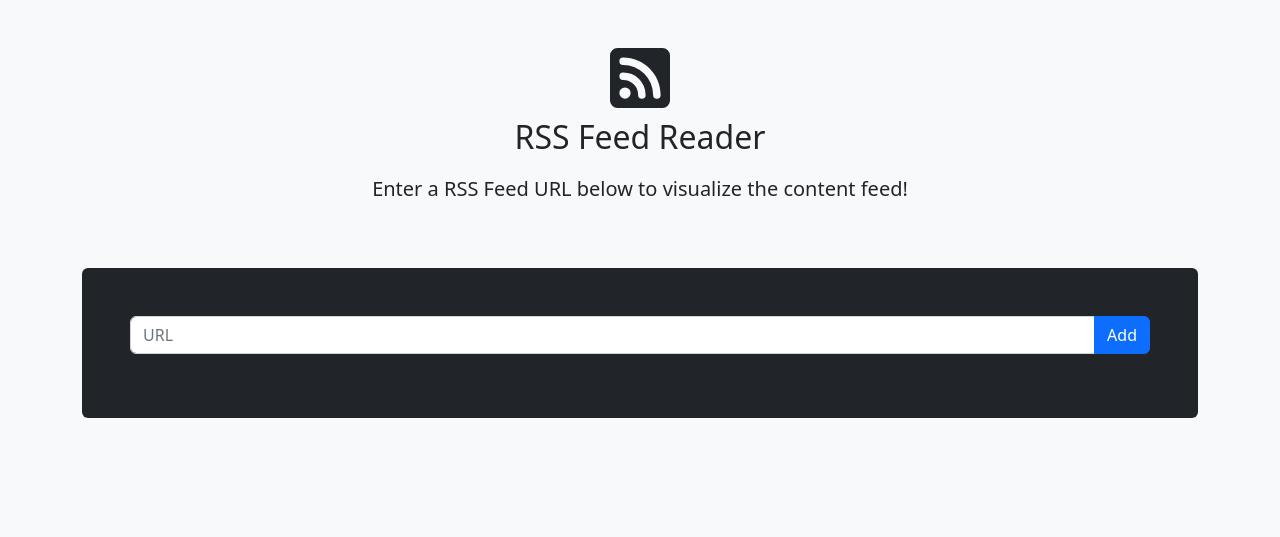
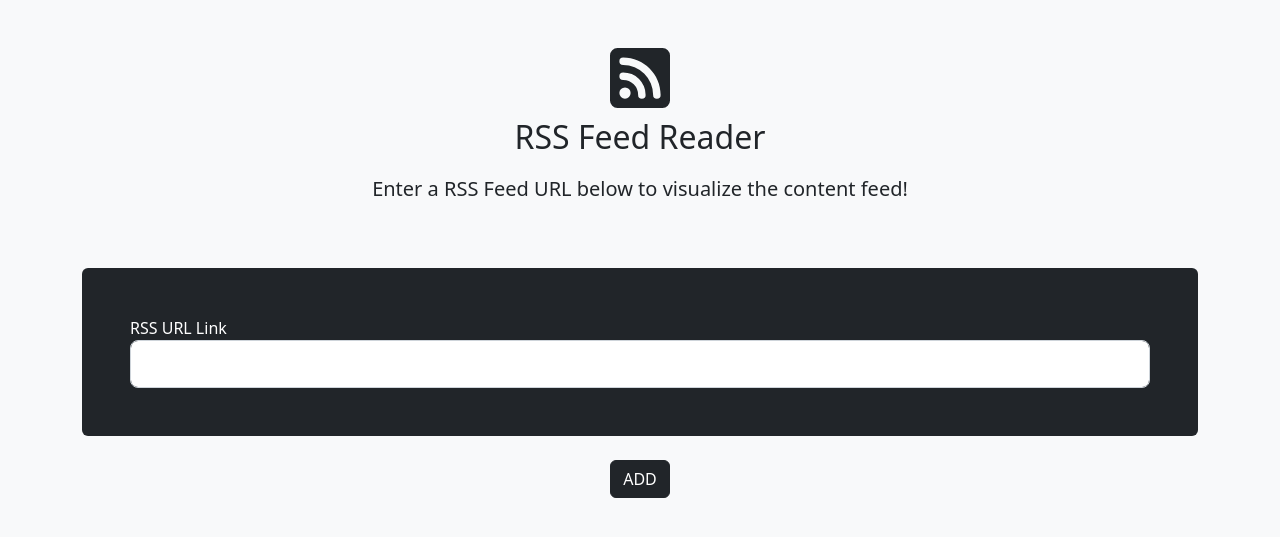
Before and after one commit to aclcoelho/rss_feed_reader, a Flask app: page / in a window 1280 px wide. Shown: the top 537 px of the page. Run offline with Flask 2, Linux system fonts and the light colour scheme.

Commit message:
Added new templates and attempting to parse results

```diff
--- a/rss_feed_reader/__init__.py
+++ b/rss_feed_reader/__init__.py
@@ -1,9 +1,13 @@
 from flask import Flask
+from rss_feed_reader.config import Config
 
-def create_app():
+def create_app(config_class=Config):
     app = Flask(__name__)
+    app.config.from_object(Config)
 
     from rss_feed_reader.main.routes import main
+    from rss_feed_reader.rss.routes import rss
     app.register_blueprint(main)
+    app.register_blueprint(rss)
 
     return app
--- /dev/null
+++ b/rss_feed_reader/config.py
@@ -0,0 +1,4 @@
+import os
+
+class Config:
+    SECRET_KEY = os.environ.get('SECRET_KEY')
--- a/rss_feed_reader/main/routes.py
+++ b/rss_feed_reader/main/routes.py
@@ -1,9 +1,37 @@
-from flask import render_template, Blueprint
+from flask import render_template, Blueprint, session
+from rss_feed_reader.rss.forms import URLForm
 import feedparser
 
 main = Blueprint('main', __name__)
 
-@main.route("/")
-@main.route("/home")
+@main.route("/", methods=['GET', 'POST'])
+@main.route("/home", methods=['GET', 'POST'])
 def home():
-    return render_template("home.html")
+    titles = []
+    descriptions = []
+    dates = []
+    links = []
+    form = URLForm()
+    if form.validate_on_submit():
+        url = form.url.data
+        rss = feedparser.parse(url)
+        for feed in rss.entries:
+            titles.append(feed.title[0])
+            dates.append(feed.updated[0])
+            descriptions.append(feed.description[0])
+            links.append(feed.link[0])
+    session['titles'] = titles
+    session['descriptions'] = descriptions
+    session['dates'] = dates
+    session['links'] = links
+
+    return render_template("home.html", form=form, titles=titles, descriptions=descriptions, dates=dates, links=links)
+
+
+@main.route("/rss", methods=['GET'])
+def rss():
+    titles=session.get("titles",None)
+    descriptions=session.get("descriptions",None)
+    dates=session.get("dates",None)
+    links=session.get("links",None)
+    return render_template("feed.html", titles=titles, descriptions=descriptions, dates=dates, links=links)
--- a/rss_feed_reader/rss/forms.py
+++ b/rss_feed_reader/rss/forms.py
@@ -3,5 +3,5 @@ from wtforms import StringField, SubmitField
 from wtforms.validators import DataRequired
 
 class URLForm(FlaskForm):
-    url = StringField('URL', validators=[DataRequired()])
-    submit = SubmitField('Post')
+    url = StringField('RSS URL Link', validators=[DataRequired()])
+    submit = SubmitField('ADD')
--- /dev/null
+++ b/rss_feed_reader/templates/feed.html
@@ -0,0 +1,6 @@
+{% extends "layout.html" %}
+{% block content %}
+<p>
+    {% print(titles) %}
+</p>
+{% endblock content %}
--- a/rss_feed_reader/templates/home.html
+++ b/rss_feed_reader/templates/home.html
@@ -1,35 +1,34 @@
-<!DOCTYPE html>
-<html lang="en">
-    <head>
-        <meta charset="utf-8">
-        <meta name="viewport" content="width=device-width, initial-scale=1">
-        <title>RSS Feed Reader</title>
-        <link href="https://cdn.jsdelivr.net/npm/bootstrap@5.2.0/dist/css/bootstrap.min.css" rel="stylesheet" integrity="sha384-gH2yIJqKdNHPEq0n4Mqa/HGKIhSkIHeL5AyhkYV8i59U5AR6csBvApHHNl/vI1Bx" crossorigin="anonymous">
-    </head>
-    <body class="bg-light">
-        <div class="container">
-            <main>
-                <div class="py-5 text-center">
-                    <svg xmlns="http://www.w3.org/2000/svg" width="60" height="60" fill="currentColor" class="bi bi-rss-fill" viewBox="0 0 16 16">
-                        <path d="M2 0a2 2 0 0 0-2 2v12a2 2 0 0 0 2 2h12a2 2 0 0 0 2-2V2a2 2 0 0 0-2-2H2zm1.5 2.5c5.523 0 10 4.477 10 10a1 1 0 1 1-2 0 8 8 0 0 0-8-8 1 1 0 0 1 0-2zm0 4a6 6 0 0 1 6 6 1 1 0 1 1-2 0 4 4 0 0 0-4-4 1 1 0 0 1 0-2zm.5 7a1.5 1.5 0 1 1 0-3 1.5 1.5 0 0 1 0 3z"/>
-                    </svg>
-                    <br>
-                    <h2 style="padding: 10px 10px 10px 10px">RSS Feed Reader</h2>
-                    <p class="lead">
-                        Enter a RSS Feed URL below to visualize the content feed!
-                    </p>
-                </div>
-                <div class="p-4 p-md-5 mb-4 rounded text-bg-dark">
-                    <div class="row flex-nowrap justify-content-between align-items-center">
-                        <div class="input-group mb-3">
-                            <input type="text" class="form-control" placeholder="URL" aria-label="URL" aria-describedby="button-addon2">
-                            <button class="btn btn-primary" type="button" id="button-addon2">Add</button>
+{% extends "layout.html" %}
+{% block content %}
+                <div class="content-section">
+                    <form method="POST" action="">
+                        {{ form.hidden_tag() }}
+                        <fieldset class="form-group">
+                            <div class="p-4 p-md-5 mb-4 rounded text-bg-dark">
+                                <div class="row flex-nowrap justify-content-between align-items-center">
+                                        <div class="form-group">
+                                            {{ form.url.label(class="form-control-label") }}
+
+                                            {% if form.url.errors %}
+                                                {{ form.url(class="form-control form-control-lg is-invalid") }}
+                                                <div class="invalid-feedback">
+                                                    {% for error in form.url.errors %}
+                                                        <span>{{ error }}</span>
+                                                    {% endfor %}
+                                                </div>
+                                            {% else %}
+                                                {{ form.url(class="form-control form-control-lg") }}
+                                            {% endif %}
+                                        </div>
+                                </div>
+                            </div>
+                        </fieldset>
+                        <div class="d-flex justify-content-center">
+                            <div class="form-group">
+                                {{ form.submit(class="btn btn-dark") }}
+                            </div>
                         </div>
                     </div>
+                    </form>
                 </div>
-            </main>
-        </div>
-        <script src="https://cdn.jsdelivr.net/npm/@popperjs/core@2.11.5/dist/umd/popper.min.js" integrity="sha384-Xe+8cL9oJa6tN/veChSP7q+mnSPaj5Bcu9mPX5F5xIGE0DVittaqT5lorf0EI7Vk" crossorigin="anonymous"></script>
-        <script src="https://cdn.jsdelivr.net/npm/bootstrap@5.2.0/dist/js/bootstrap.min.js" integrity="sha384-ODmDIVzN+pFdexxHEHFBQH3/9/vQ9uori45z4JjnFsRydbmQbmL5t1tQ0culUzyK" crossorigin="anonymous"></script>
-    </body>
-</html>
+{% endblock content %}
--- /dev/null
+++ b/rss_feed_reader/templates/layout.html
@@ -0,0 +1,30 @@
+<!DOCTYPE html>
+<html lang="en">
+    <head>
+        <meta charset="utf-8">
+        <meta name="viewport" content="width=device-width, initial-scale=1">
+        <link rel="icon" type="image/png" href="static/img/211913_rss_social_icon.png" sizes="192x192">
+        <title>RSS Feed Reader</title>
+        <link href="https://cdn.jsdelivr.net/npm/bootstrap@5.2.0/dist/css/bootstrap.min.css" rel="stylesheet" integrity="sha384-gH2yIJqKdNHPEq0n4Mqa/HGKIhSkIHeL5AyhkYV8i59U5AR6csBvApHHNl/vI1Bx" crossorigin="anonymous">
+    </head>
+    <body class="bg-light">
+        <div class="container">
+            <main>
+                <div class="py-5 text-center">
+                    <svg xmlns="http://www.w3.org/2000/svg" width="60" height="60" fill="currentColor" class="bi bi-rss-fill" viewBox="0 0 16 16">
+                        <path d="M2 0a2 2 0 0 0-2 2v12a2 2 0 0 0 2 2h12a2 2 0 0 0 2-2V2a2 2 0 0 0-2-2H2zm1.5 2.5c5.523 0 10 4.477 10 10a1 1 0 1 1-2 0 8 8 0 0 0-8-8 1 1 0 0 1 0-2zm0 4a6 6 0 0 1 6 6 1 1 0 1 1-2 0 4 4 0 0 0-4-4 1 1 0 0 1 0-2zm.5 7a1.5 1.5 0 1 1 0-3 1.5 1.5 0 0 1 0 3z"/>
+                    </svg>
+                    <br>
+                    <h2 style="padding: 10px 10px 10px 10px">RSS Feed Reader</h2>
+                    <p class="lead">
+                        Enter a RSS Feed URL below to visualize the content feed!
+                    </p>
+                </div>
+                {% block content %}
+                {% endblock content%}
+            </main>
+        </div>
+        <script src="https://cdn.jsdelivr.net/npm/@popperjs/core@2.11.5/dist/umd/popper.min.js" integrity="sha384-Xe+8cL9oJa6tN/veChSP7q+mnSPaj5Bcu9mPX5F5xIGE0DVittaqT5lorf0EI7Vk" crossorigin="anonymous"></script>
+        <script src="https://cdn.jsdelivr.net/npm/bootstrap@5.2.0/dist/js/bootstrap.min.js" integrity="sha384-ODmDIVzN+pFdexxHEHFBQH3/9/vQ9uori45z4JjnFsRydbmQbmL5t1tQ0culUzyK" crossorigin="anonymous"></script>
+    </body>
+</html>
```
Also changed, not shown: rss_feed_reader/rss/routes.py (added, +8 -0 lines), rss_feed_reader/static/img/211913_rss_social_icon.png (added), 1 other file.
